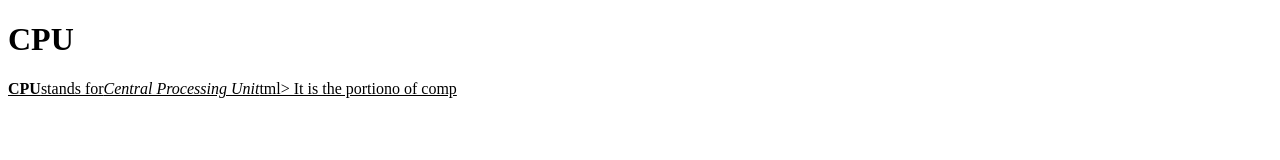
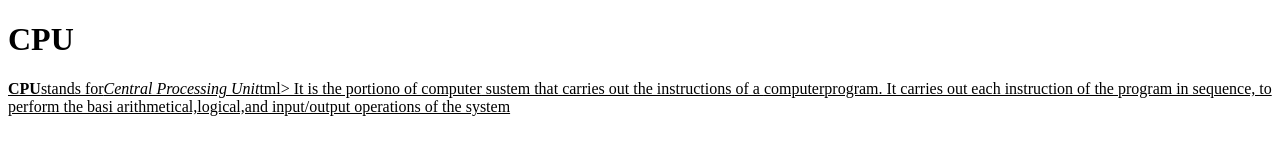
Before and after one commit to iamneo-production/dcbbefadadaeccdfffebaeceaec, a website: page public/index.html in a window 1280 px wide. Drawn offline with Linux system fonts and the light colour scheme.

Commit message:
Backup Commit

```diff
--- a/public/index.html
+++ b/public/index.html
@@ -10,4 +10,7 @@
 <body>
     <h1>CPU</h1>
     <p><u><b>CPU</b>stands for<I>Central Processing Unit</I>tml>
-        It is the portiono of comp
+        It is the portiono of <u>computer</u> sustem that carries
+        out the instructions of a <u>computer</u>program.
+        It carries out each instruction of the program in sequence,
+        to perform the basi arithmetical,logical,and input/output operations of the system
```
